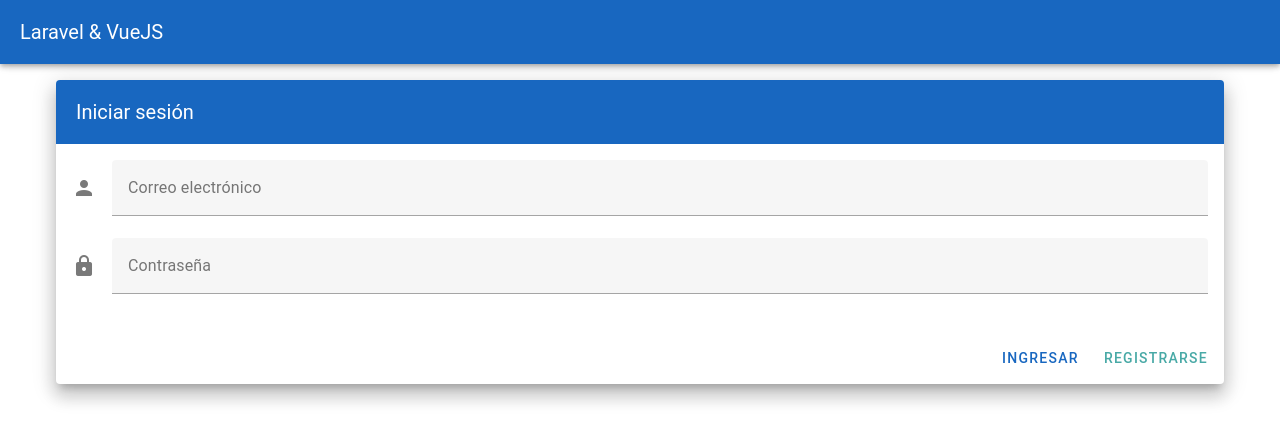
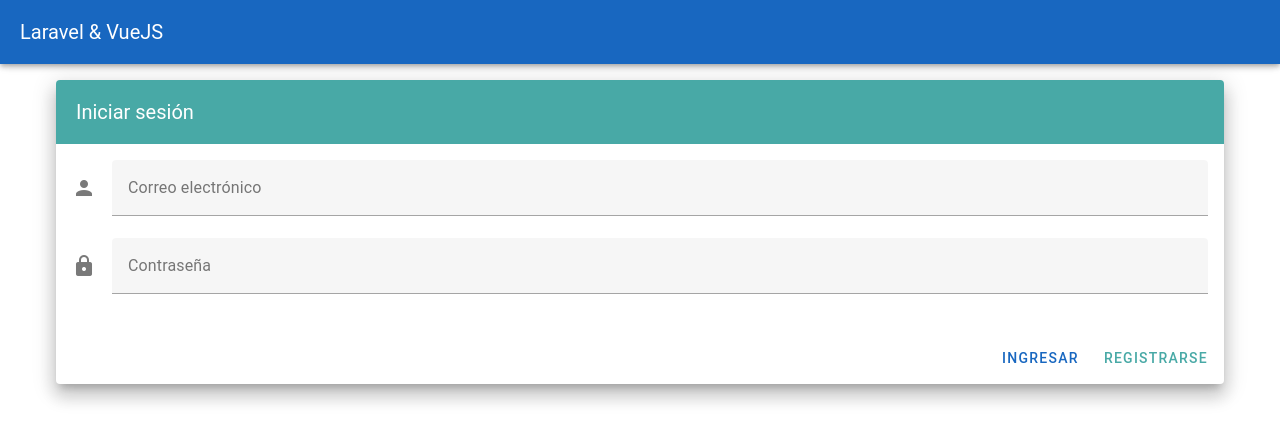
Before and after one commit to Rivasjcp/LoginRunner, a Vue app: page /login in a window 1280 px wide. Shown: the top 442 px of the page. Built offline with nearby package versions, Linux system fonts and the light colour scheme.

Commit message:
Update Login.vue

```diff
--- a/src/components/Login.vue
+++ b/src/components/Login.vue
@@ -4,7 +4,7 @@
         <v-row justify="center">
             <v-col cols="12" sm="8" md="4" lg="12">
                 <v-card class="elevation-12">
-                    <v-toolbar color="primary" dark flat>
+                    <v-toolbar color="secondary" dark flat>
                         <!-- Define el título de la barra de la tarjeta -->
                         <v-toolbar-title>Iniciar sesión</v-toolbar-title>
                     </v-toolbar>
```
